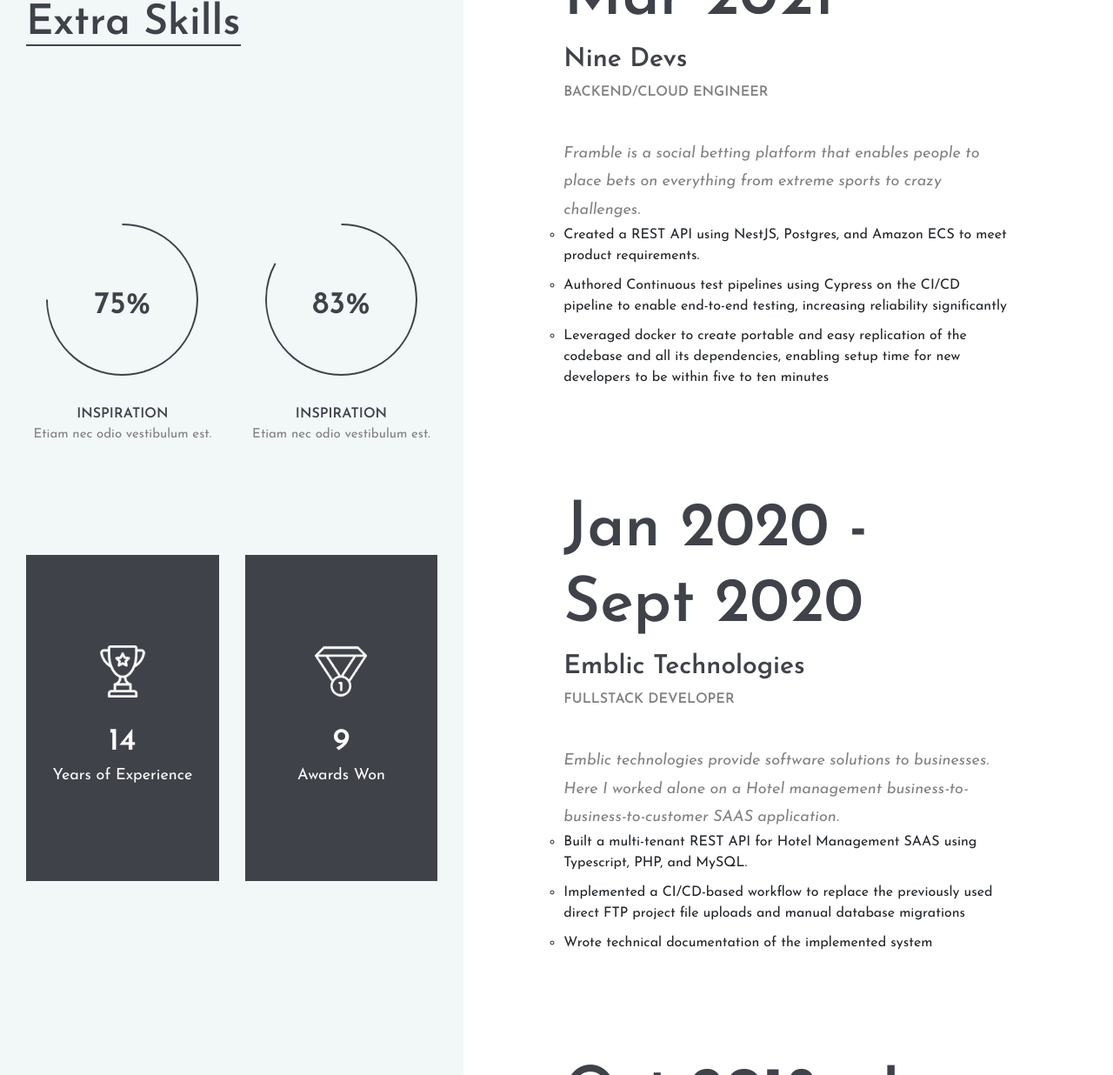
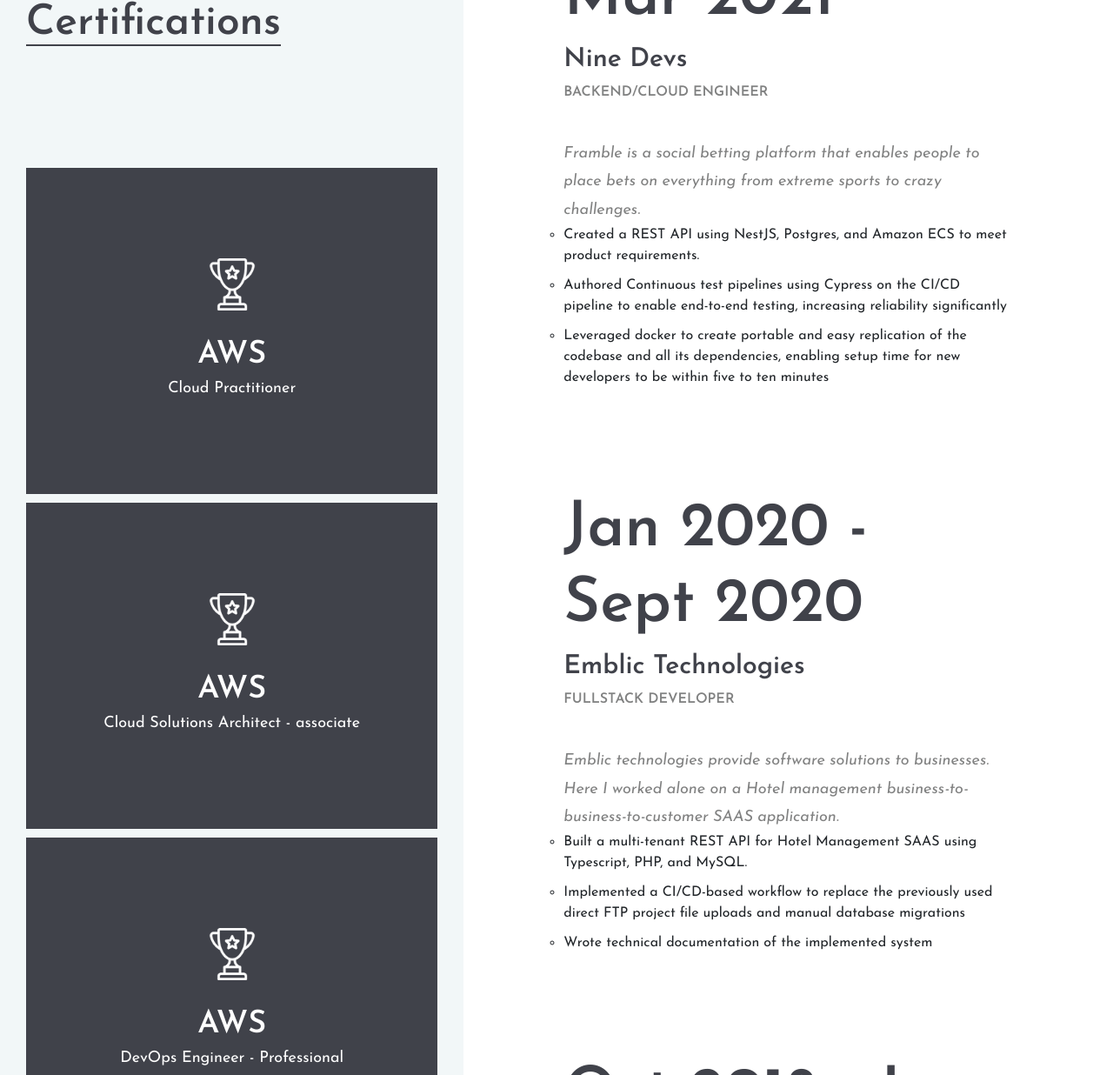
Before and after one commit to livigbaji/livigbaji.github.io, a plain HTML site: page index.html in a window 1280 px wide. Shown: the part 1897-3133 px from the top of the page at 87% size. Drawn offline with Linux system fonts and the light colour scheme; a script that the page names is missing.

Commit message:
Add cloud certifications

```diff
--- a/css/style.css
+++ b/css/style.css
@@ -242,6 +242,7 @@ ol {
 	display: table;
 	width: 100%;
 	background: #40424a;
+	margin-top: 10px;
 }
 
 .fact-box.trans {
--- a/index.html
+++ b/index.html
@@ -82,56 +82,42 @@
 
 						<section class="extra-section spad">
 							<div class="section-title">
-								<h2>Extra Skills</h2>
+								<h2>Certifications</h2>
 							</div>
 							<div class="row">
-								<div class="col-md-6 text-center">
-									<div class="fact-box trans">
+								<div class="col-md-12">
+									<div class="fact-box">
 										<div class="fact-content">
-											<div class="circle-progress">
-												<div id="progress1" class="prog-circle"></div>
-												<div class="progress-info">
-													<h2>75%</h2>
-												</div>
-												<div class="prog-title">
-													<h3>Inspiration</h3>
-													<p>Etiam nec odio vestibulum est.</p>
-												</div>
-											</div>
+											<img src="img/icon/1-w.png" alt="">
+											<h2>AWS</h2>
+											<p>Cloud Practitioner</p>
 										</div>
 									</div>
 								</div>
-								<div class="col-md-6 text-center">
-									<div class="fact-box trans">
+								<div class="col-md-12">
+									<div class="fact-box">
 										<div class="fact-content">
-											<div class="circle-progress">
-												<div id="progress2" class="prog-circle"></div>
-												<div class="progress-info">
-													<h2>83%</h2>
-												</div>
-												<div class="prog-title">
-													<h3>Inspiration</h3>
-													<p>Etiam nec odio vestibulum est.</p>
-												</div>
-											</div>
+											<img src="img/icon/1-w.png" alt="">
+											<h2>AWS</h2>
+											<p>Cloud Solutions Architect - associate</p>
 										</div>
 									</div>
 								</div>
-								<div class="col-md-6">
+								<div class="col-md-12">
 									<div class="fact-box">
 										<div class="fact-content">
 											<img src="img/icon/1-w.png" alt="">
-											<h2>14</h2>
-											<p>Years of Experience</p>
+											<h2>AWS</h2>
+											<p>DevOps Engineer - Professional</p>
 										</div>
 									</div>
 								</div>
-								<div class="col-md-6">
+								<div class="col-md-12">
 									<div class="fact-box">
 										<div class="fact-content">
 											<img src="img/icon/2-w.png" alt="">
-											<h2>9</h2>
-											<p>Awards Won</p>
+											<h2>Azure</h2>
+											<p>Cloud Solution Developer - associate</p>
 										</div>
 									</div>
 								</div>
```
